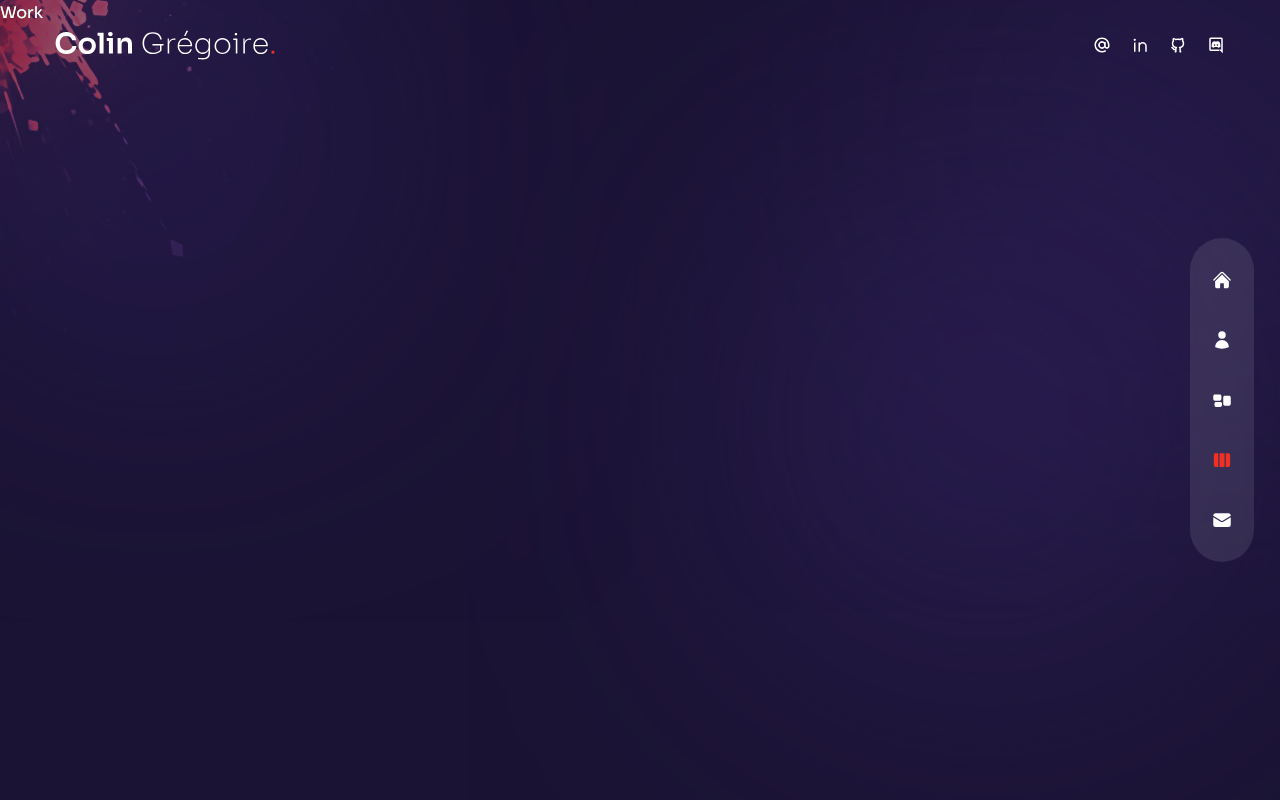
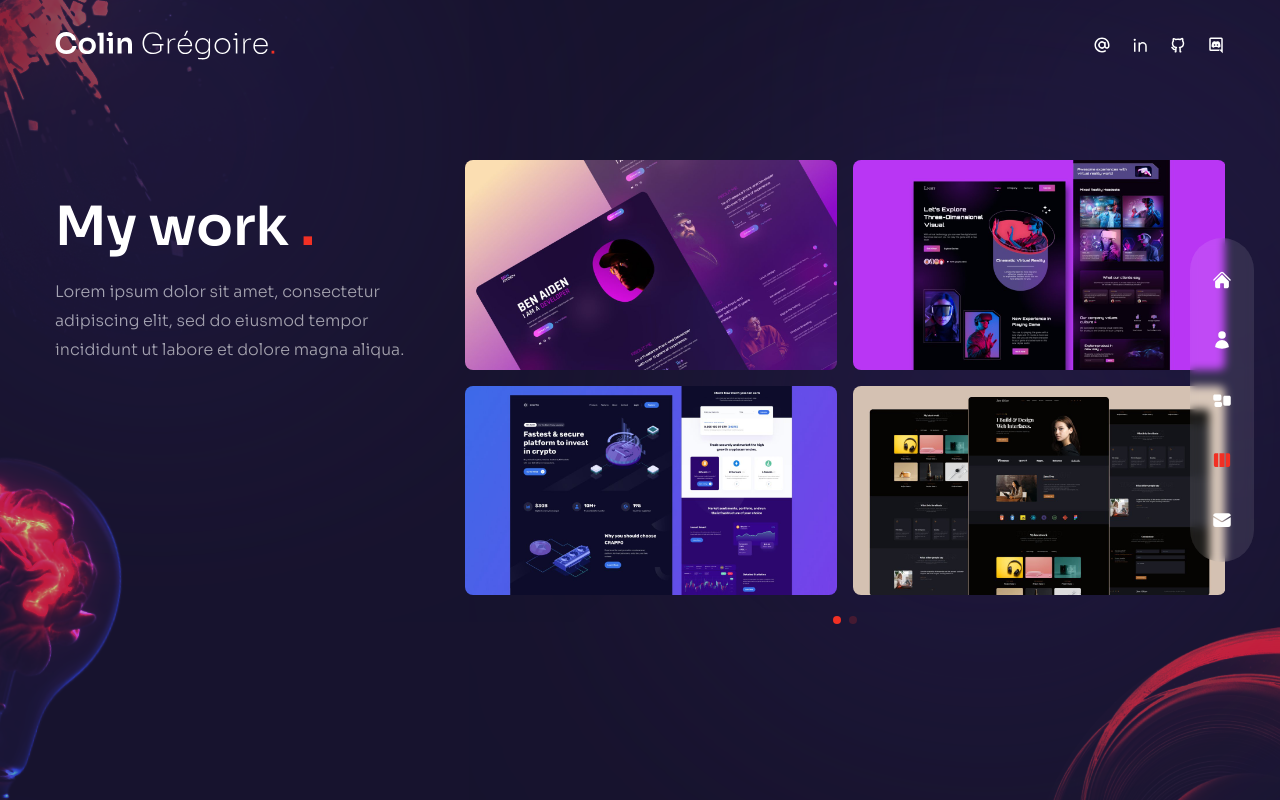
Before and after one commit to Lameuhton/atome_portfolio, a Next.js app: page /work in a window 1280 px wide. Built offline with nearby package versions, Linux system fonts and the light colour scheme.

Commit message:
started the work page

```diff
--- a/components/WorkSlider.js
+++ b/components/WorkSlider.js
@@ -4,48 +4,119 @@
     {
       images: [
         {
-          title: 'title',
-          path: '/thumb1.jpg',
+          title: "title",
+          path: "/thumb1.jpg",
         },
         {
-          title: 'title',
-          path: '/thumb2.jpg',
+          title: "title",
+          path: "/thumb2.jpg",
         },
         {
-          title: 'title',
-          path: '/thumb3.jpg',
+          title: "title",
+          path: "/thumb3.jpg",
         },
         {
-          title: 'title',
-          path: '/thumb4.jpg',
+          title: "title",
+          path: "/thumb4.jpg",
         },
       ],
     },
     {
       images: [
         {
-          title: 'title',
-          path: '/thumb4.jpg',
+          title: "title",
+          path: "/thumb4.jpg",
         },
         {
-          title: 'title',
-          path: '/thumb1.jpg',
+          title: "title",
+          path: "/thumb1.jpg",
         },
         {
-          title: 'title',
-          path: '/thumb2.jpg',
+          title: "title",
+          path: "/thumb2.jpg",
         },
         {
-          title: 'title',
-          path: '/thumb3.jpg',
+          title: "title",
+          path: "/thumb3.jpg",
         },
       ],
     },
   ],
 };
 
+// import swiper react components
+import { Swiper, SwiperSlide } from "swiper/react";
+
+// import swiper styles
+import "swiper/css";
+import "swiper/css/free-mode";
+import "swiper/css/pagination";
+
+// import required modules
+import { Pagination } from "swiper";
+
+// icons
+import { BsArrowRight } from "react-icons/bs";
+
+// next image
+import Image from "next/image";
+
 const WorkSlider = () => {
-  return <div>Work Slider</div>;
+  return (
+    <Swiper
+      spaceBetween={10}
+      pagination={{
+        clickable: true,
+      }}
+      modules={[Pagination]}
+      className="h-[280px] sm:h-[480px]"
+    >
+      {workSlides.slides.map((slide, index) => {
+        return (
+          <SwiperSlide key={index}>
+            <div className="grid grid-cols-2 grid-rows-2 gap-4 cursor-pointer">
+              {slide.images.map((image, index) => {
+                return (
+                  <div
+                    className="relative rounded-lg overflow-hidden flex items-center justify-center group"
+                    key={index}
+                  >
+                    <div className="flex items-center justify-center relative overflow-hidden group">
+                      {/* image */}
+                      <Image
+                        src={image.path}
+                        width={500}
+                        height={300}
+                        alt={image.title}
+                        className="transition-transform duration-700 transform group-hover:scale-105"
+                      />
+                      {/* overlay gradient */}
+                      <div className="absolute inset-0 bg-gradient-to-r from-[#FF6347] via-[#FF4500] to-[#FF0000] opacity-0 group-hover:opacity-80 transition-opacity duration-700"></div>
+                      {/* title */}
+                      <div className="absolute bottom-0 translate-y-full group-hover:-translate-y-10 group-hover:xl:-translate-y-20 transition-all duration-300">
+                        <div className="flex items-center gap-x-2 text-[13px] tracking-[0.2em]">
+                          {/* title part 1 */}
+                          <div className="delay-100">SEE</div>
+                          {/* title part 2 */}
+                          <div className="translate-y-[500%] group-hover:translate-y-0 transition-all duration-300 delay-150">
+                            THE CODE
+                          </div>
+                          {/* icon */}
+                          <div className="text-xl translate-y-[500%] group-hover:translate-y-0 transition-all duration-300 delay-200">
+                            <BsArrowRight />
+                          </div>
+                        </div>
+                      </div>
+                    </div>
+                  </div>
+                );
+              })}
+            </div>
+          </SwiperSlide>
+        );
+      })}
+    </Swiper>
+  );
 };
 
 export default WorkSlider;
--- a/pages/work/index.js
+++ b/pages/work/index.js
@@ -1,5 +1,56 @@
+// components
+import WorkSlider from "../../components/WorkSlider";
+import Bulb from "../../components/Bulb";
+import Circles from "../../components/Circles";
+
+
+// framer motion
+import { motion } from "framer-motion";
+import { fadeIn } from "../../variants";
+
 const Work = () => {
-  return <div>Work</div>;
+  return (
+    <div className="h-full bg-primary/30 py-36 flex items-center">
+      <Circles />
+      <div className="container mx-auto">
+        <div className="flex flex-col xl:flex-row gap-x-8">
+          {/* text */}
+          <div className="text-center flex xl:w-[30vw] flex-col lg:text-left mb-4 xl:mb-0">
+            <motion.h2
+              variants={fadeIn("up", 0.2)}
+              initial="hidden"
+              animate="show"
+              exit="hidden"
+              className="h2 xl:mt-8 cursor-default"
+            >
+              My work <span className="text-accent">.</span>
+            </motion.h2>
+            <motion.p
+              variants={fadeIn("up", 0.4)}
+              initial="hidden"
+              animate="show"
+              exit="hidden"
+              className="mb-4 max-w-[400px] mx-auto lg:mx-0 cursor-default"
+            >
+              Lorem ipsum dolor sit amet, consectetur adipiscing elit, sed do
+              eiusmod tempor incididunt ut labore et dolore magna aliqua.
+            </motion.p>
+          </div>
+          <motion.div
+            variants={fadeIn("down", 0.6)}
+            initial="hidden"
+            animate="show"
+            exit="hidden"
+            className="w-full xl:max-w-[65%]"
+          >
+            {/* slider */}
+            <WorkSlider />
+          </motion.div>
+        </div>
+      </div>
+      <Bulb />
+    </div>
+  );
 };
 
 export default Work;
```
